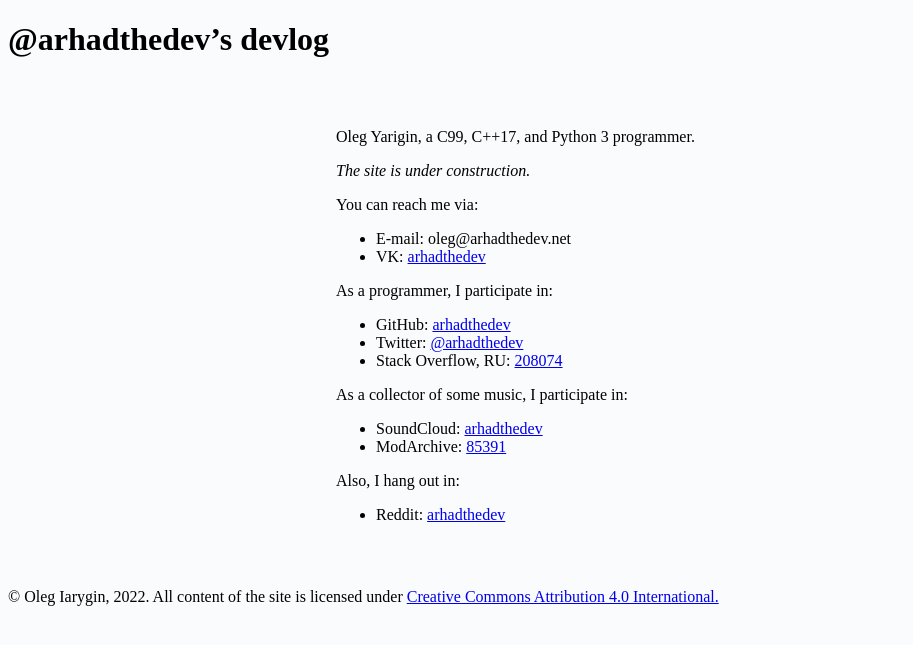
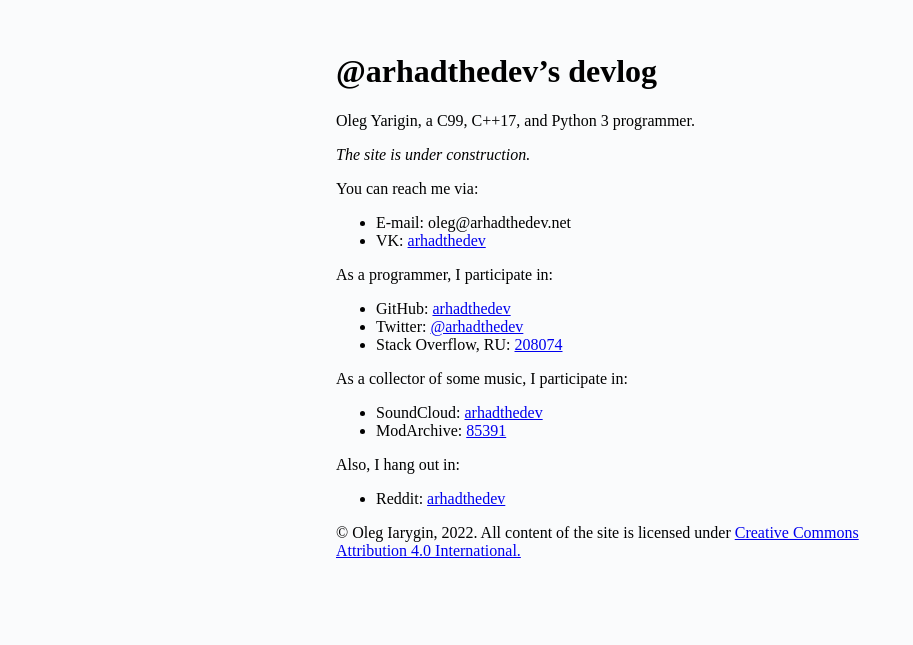
Before and after one commit to arhadthedev/arhadthedev, a Jekyll site: the page built from index.htm, in a window 1280 px wide. Shown: the top 645 px of the page, without its empty margins (0-913 px from the left). Built offline with Jekyll 4.4.1, drawn with Linux system fonts in a browser that asks for light colours.

Commit message:
All alignment to a footer and a header too

```diff
--- a/_layouts/default.html
+++ b/_layouts/default.html
@@ -11,7 +11,7 @@
 				background: #fafbfc;
 			}
 
-			main {
+			body {
 				max-width: 38rem;
 				padding: 2rem;
 				margin: auto
@@ -22,9 +22,9 @@
 		<header>
 			<h1>@arhadthedev’s devlog</h1>
 		</header>
-		<main>
-			{{ content }}
-		</main>
+
+		{{ content }}
+
 		<footer>
 			<p>© Oleg Iarygin, 2022. All content of the site is licensed under <a href="https://creativecommons.org/licenses/by/4.0/legalcode">Creative Commons Attribution 4.0 International.</a>
 		</footer>
```
